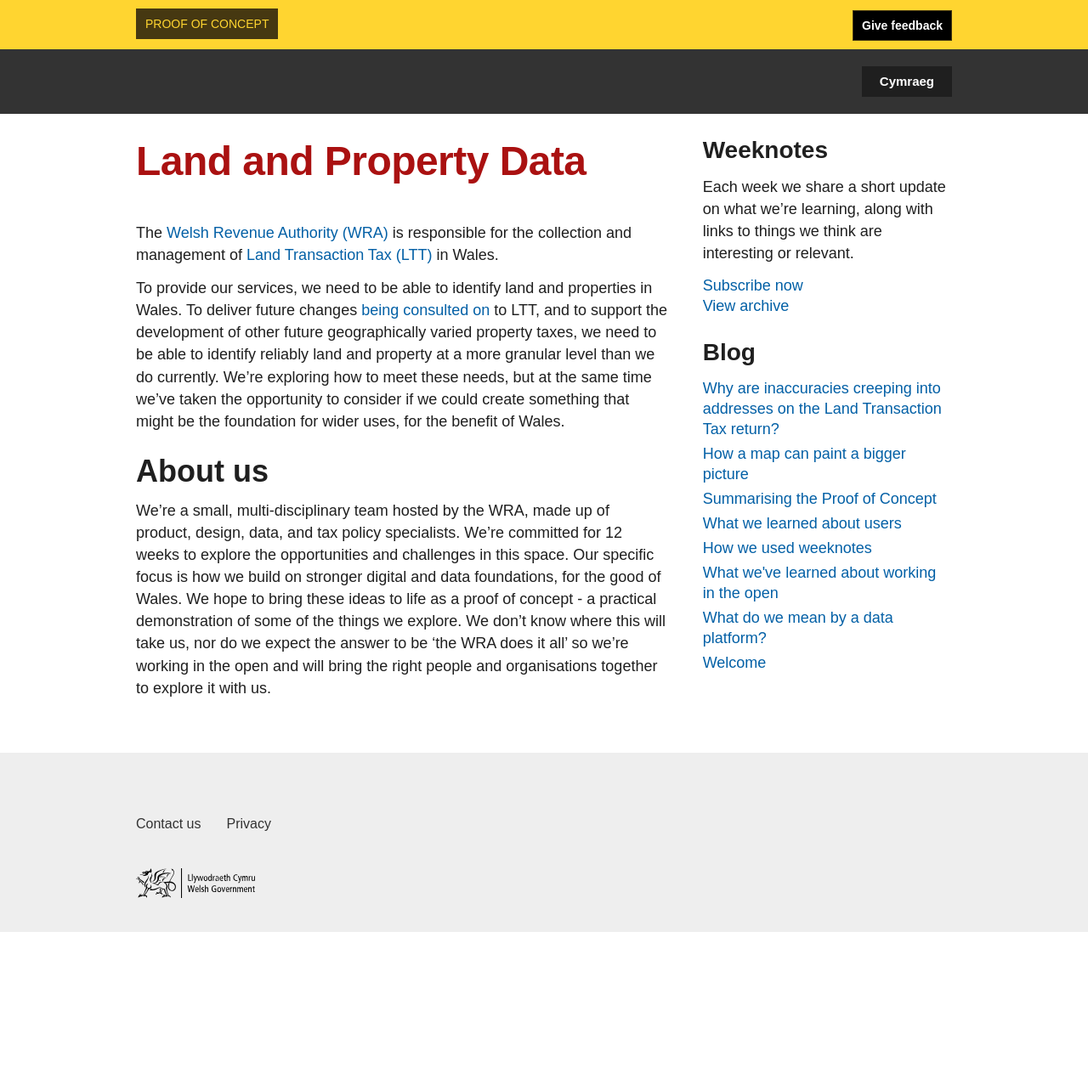
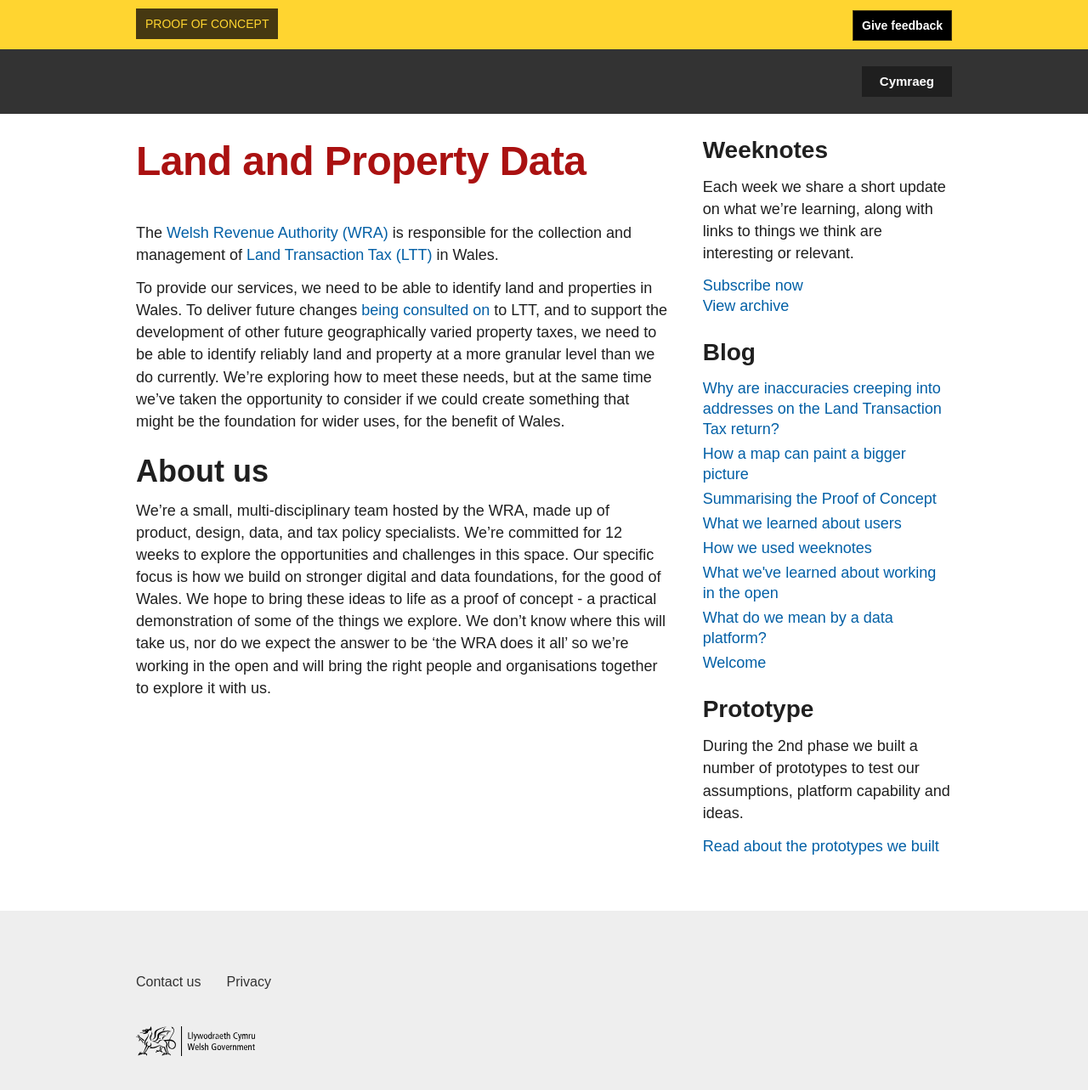
Before and after one commit to Welsh-Revenue-Authority/property-data-poc, a Jekyll site: the page built from en/index.md, in a window 1280 px wide. Shown: the whole page at 85% size. Built offline with Jekyll 4.4.1, drawn with Linux system fonts in a browser that asks for light colours; some web fonts are replaced; before the commit the page ends 1097 px from its top, so only the background shows below that.

Commit message:
Link to prototypes section from sidebar

```diff
--- a/_config.yml
+++ b/_config.yml
@@ -25,6 +25,8 @@ t:
     weeknotes_description: Each week we share a short update on what we’re learning, along with links to things we think are interesting or relevant.
     prototype: Prototype
     prototype_title: Prototyping the land and property tax platform
+    prototype_one_liner: During the 2nd phase we built a number of prototypes to test our assumptions, platform capability and ideas.
+    prototype_link: Read about the prototypes we built
   cy:
     title: Data tir ac eiddo
     phase: Prawf o gysyniad
@@ -38,3 +40,5 @@ t:
     weeknotes_description: Bob wythnos rydym yn rhannu diweddariad byr ar yr hyn rydym yn ei ddysgu, ynghyd â dolenni i bethau sydd, yn ein barn ni, yn ddiddorol neu'n berthnasol.
     prototype: Prototeip
     prototype_title: Prototeipio'r llwyfan treth tir ac eiddo
+    prototype_one_liner: Yn ystod yr 2il gam fe wnaethom adeiladu nifer o brototeipiau i brofi ein rhagdybiaethau, gallu platfform a syniadau.
+    prototype_link: Darllenwch am y prototeipiau a adeiladwyd gennym
--- a/_includes/footer.html
+++ b/_includes/footer.html
@@ -22,6 +22,9 @@
                           </li>
                         {% endfor %}
                       </ul>
+                      <h3>{{site.t[page.lang].prototype}}</h3>
+                      <p>{{site.t[page.lang].prototype_one_liner}}</p>
+                      <p><a href="{{site.baseurl}}{{site.t[page.lang].root}}/prototypes">{{site.t[page.lang].prototype_link}}</a></p>
                     </div>
                   </div>
                 </div>
```
